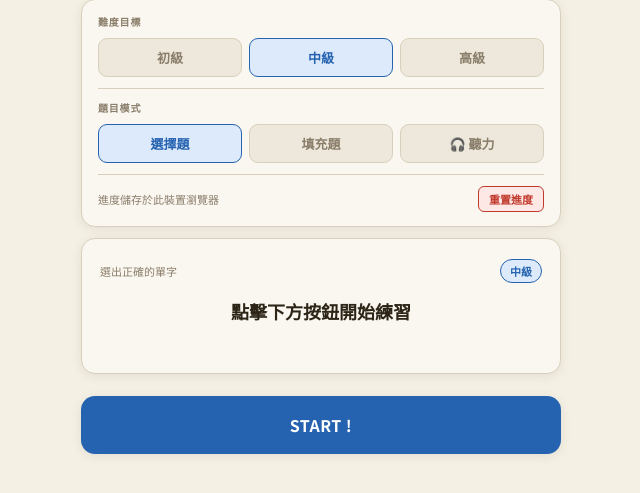
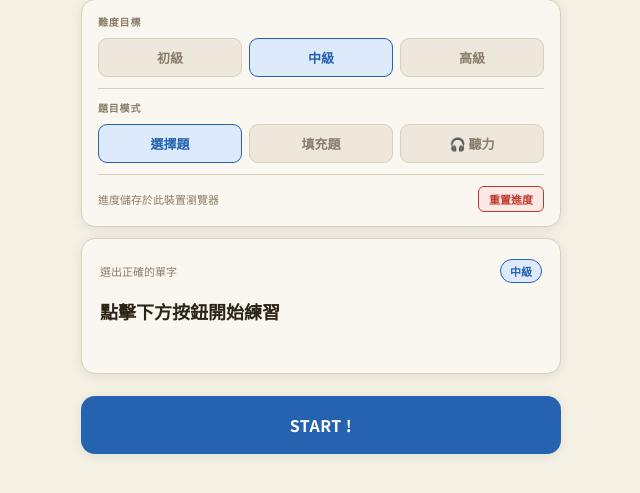
Before and after one commit to cwei99/toeic_django, a Python web app: template toeic_app/templates/toeic_app/index.html in a window 1280 px wide. Shown: the part 162-655 px from the top of the page, without its empty margins (319-959 px from the left). Run offline with Jinja, Linux system fonts and the light colour scheme; the template is opened without the code that fills it: most values are stand-ins (such as "Sample title", 1, 10 or a date in 2020).

Commit message:
Add files via upload

```diff
--- a/toeic_app/templates/toeic_app/index.html
+++ b/toeic_app/templates/toeic_app/index.html
@@ -151,7 +151,7 @@
 
   .quiz-sentence {
     font-size: 18px; font-weight: 600; line-height: 1.9;
-    color: var(--text); text-align: center;
+    color: var(--text); text-align: left;
     min-height: 52px;
   }
   /* ★ 底線改虛線，空白 span 撐寬，不放文字避免換行斷裂 */
```
